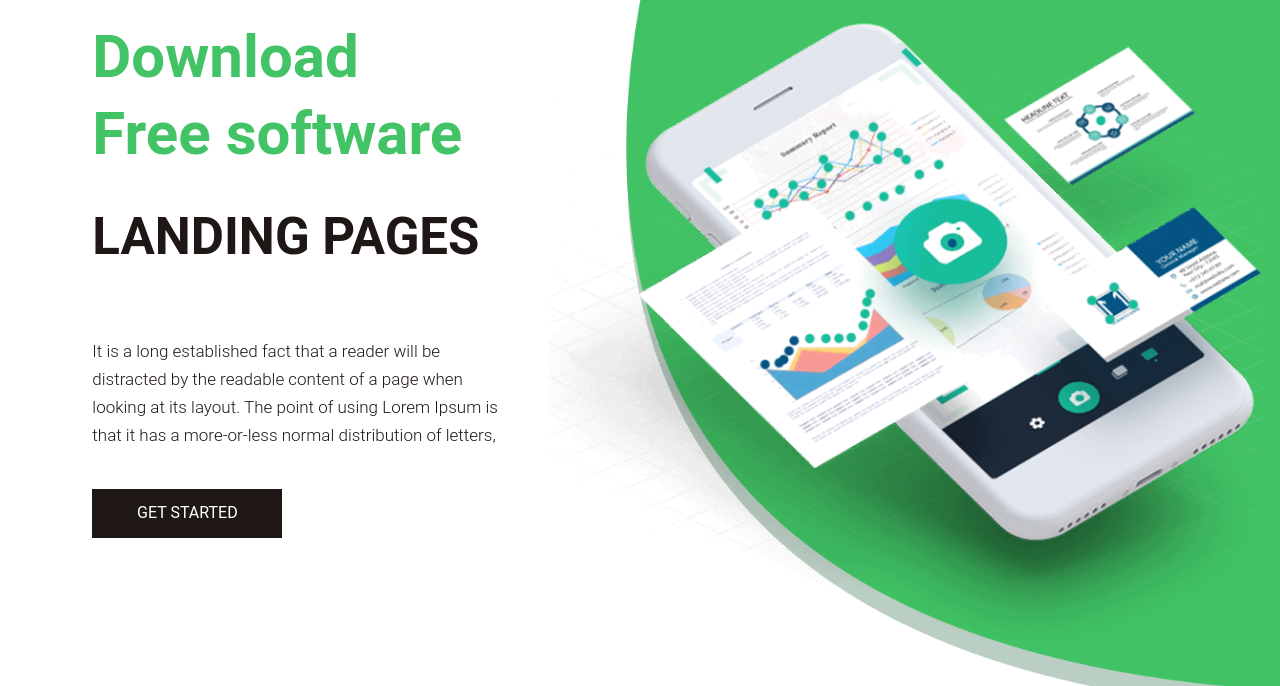
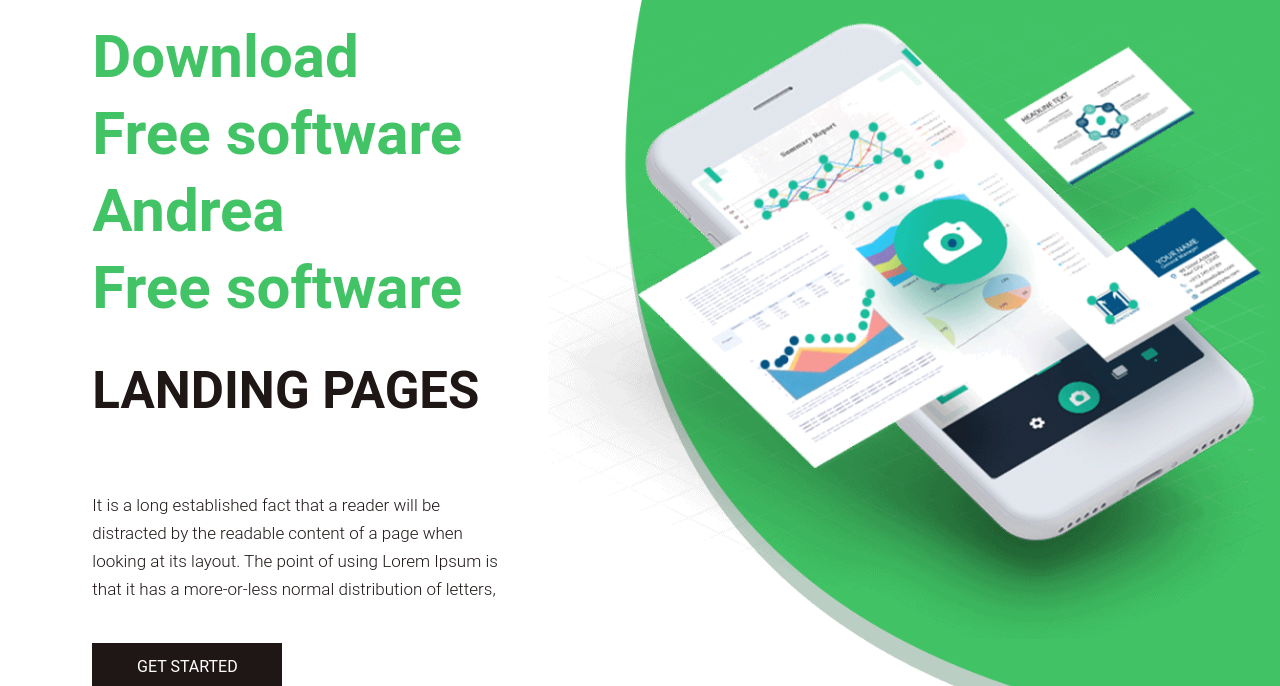
Before and after one commit to Selecttcs/sitio-web, a plain HTML site: page index.html in a window 1280 px wide. Shown: the part 114-800 px from the top of the page. Drawn offline with nearby package versions, Linux system fonts and the light colour scheme.

Commit message:
modifica linea 75

```diff
--- a/index.html
+++ b/index.html
@@ -72,6 +72,7 @@
                      <div class="col-md-5">
                         <div class="text-bg">
                            <span>Download <br> Free software</span>
+                           <span>Andrea <br> Free software</span>
                            <h1>landing pages</h1>
                            <p>It is a long established fact that a reader will be distracted by the readable content of a page when looking at its layout. The point of using Lorem Ipsum is that it has a more-or-less normal distribution of letters,</p>
                            <a href="#">Get Started</a>
```
